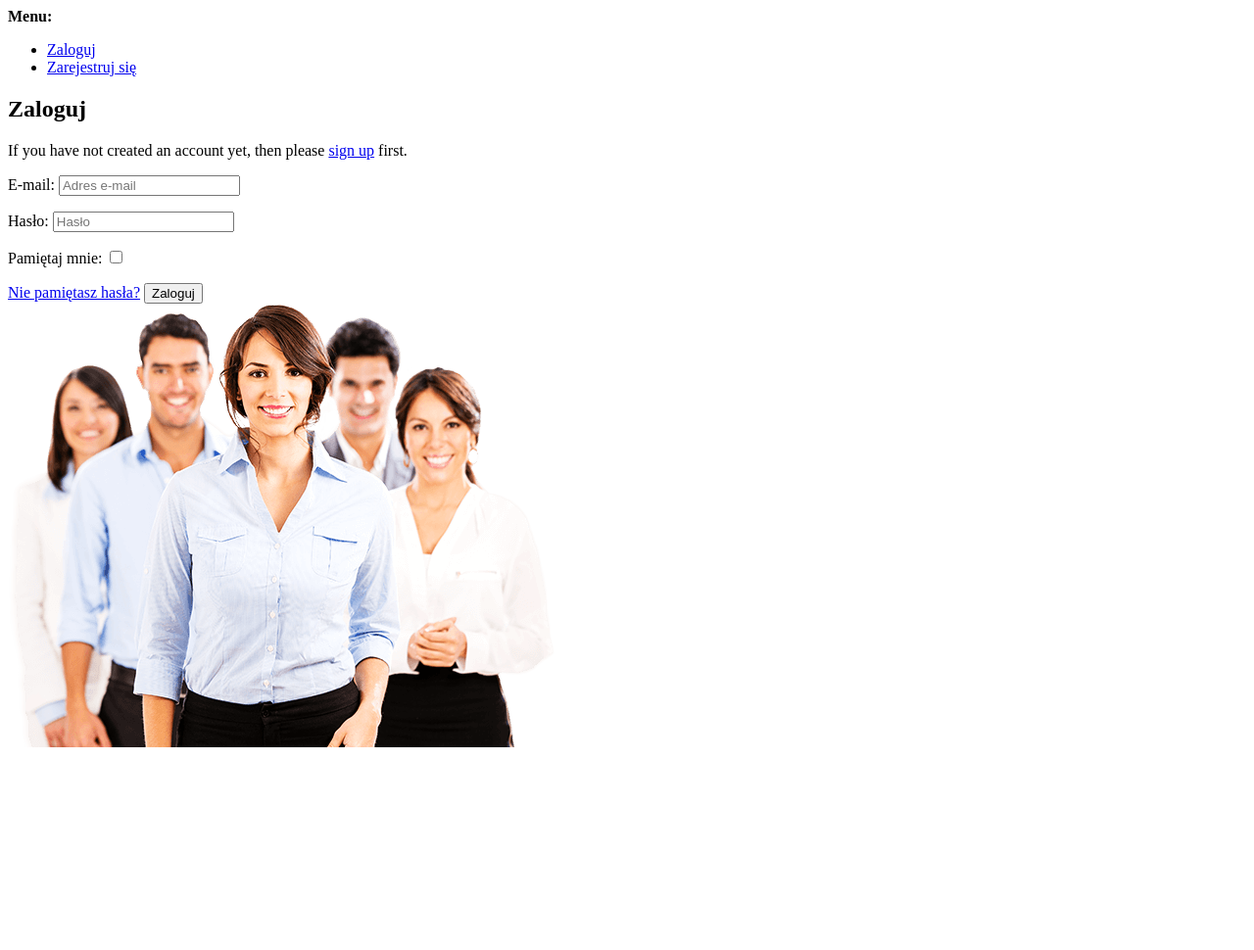
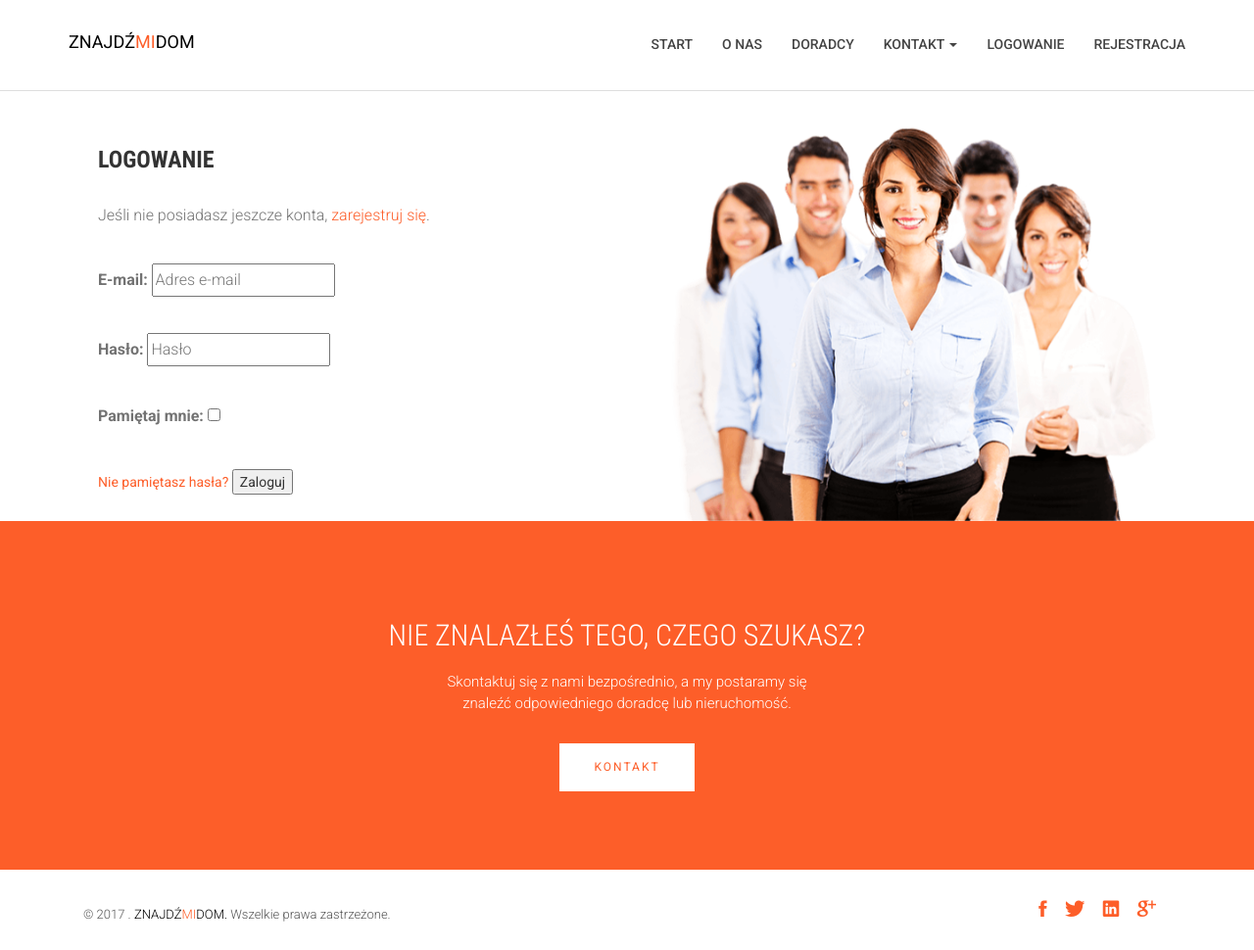
Before and after one commit to dabrodev/django-prodir-pl, a Django app: the page made by templates/account/login.html in a window 1280 px wide. Shown: the whole page at 98% size. Before the commit the page ends 800 px from the top, so only its background shows below. Run offline with Django 3.2, Linux system fonts and the light colour scheme; some libraries are stand-ins or nearby versions; some web fonts are replaced.

Commit message:
refactor:login and signup

```diff
--- a/ds/forms.py
+++ b/ds/forms.py
@@ -1,8 +1,10 @@
 from django import forms
 
 class SignupForm(forms.Form):
-    first_name = forms.CharField(max_length=30, label='Imię')
-    last_name = forms.CharField(max_length=30, label='Nazwisko')
+    first_name = forms.CharField(max_length=30, label='Imię',
+    	widget=forms.TextInput(attrs={'placeholder': 'Imię'}))
+    last_name = forms.CharField(max_length=30, label='Nazwisko',
+    	widget=forms.TextInput(attrs={'placeholder': 'Nazwisko'}))
 
     def signup(self, request, user):
         user.first_name = self.cleaned_data['first_name']
--- a/profiles/models.py
+++ b/profiles/models.py
@@ -13,6 +13,9 @@ class Profile(models.Model):
 	def __str__(self):
 		return self.user.get_full_name()
 
+class Review(models.Model):
+	pass
+
 def create_profile(sender, **kwargs):
 	if kwargs['created']:
 		profile = Profile.objects.create(user=kwargs['instance'])
--- a/templates/account/login.html
+++ b/templates/account/login.html
@@ -1,4 +1,4 @@
-{% extends "account/base.html" %}
+{% extends "base.html" %}
 {% load static from staticfiles %}
 {% load i18n %}
 {% load account socialaccount %}
@@ -13,7 +13,7 @@
                         <div class="col-md-6 col-sm-6">
                             <div class="block wow fadeInLeft" data-wow-delay=".3s" data-wow-duration="500ms">
                                 <h2>
-                                {% trans "Sign In" %}
+                              <!--{% trans "Sign In" %}--> Logowanie
                                 </h2>
 
                                 {% get_providers as socialaccount_providers %}
@@ -36,8 +36,8 @@
                                 {% include "socialaccount/snippets/login_extra.html" %}
 
                                 {% else %}
-                                <p>{% blocktrans %}If you have not created an account yet, then please
-                                <a href="{{ signup_url }}">sign up</a> first.{% endblocktrans %}</p>
+                                <p><!--{% blocktrans %}If you have not created an account yet, then please
+                                <a href="{{ signup_url }}">sign up</a> first.{% endblocktrans %}--> Jeśli nie posiadasz jeszcze konta, <a href="{{ signup_url }}">zarejestruj się</a>.</p>
                                 {% endif %}
 
                                 <form class="login" method="POST" action="{% url 'account_login' %}">
```
Also changed, not shown: profiles/forms.py (+6 -1 lines), db.sqlite3.
